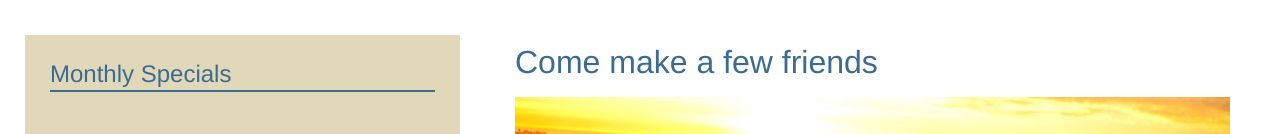
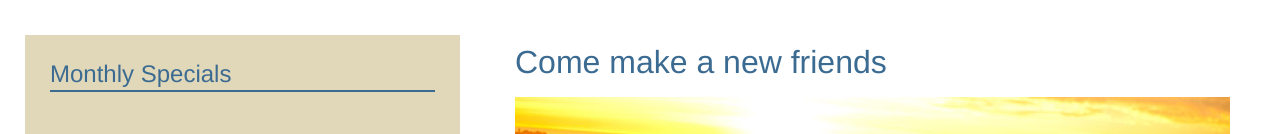
Before and after one commit to mikosz08/devop-learn, a plain HTML site: page explore_california/explorers.html in a window 1280 px wide. Shown: the part 240-374 px from the top of the page. Drawn offline with Linux system fonts and the light colour scheme.

Commit message:
Changes 'few' to 'new'

```diff
--- a/explore_california/explorers.html
+++ b/explore_california/explorers.html
@@ -64,7 +64,7 @@
           </div>
         </div>
         <div id="mainArticle">
-          <h1>Come make a few friends</h1>
+          <h1>Come make a new friends</h1>
           <img src="assets/images/bikes.jpg" alt="Come join us!" class="articleImage" />
           <div class="multiCol">
             <p>The Explorers are a community of people who love to travel, love California, and want to share their journeys and experiences with others. Joining is free, so if you haven't signed up yet, <a href="explorers/join.html">do so now!</a></p>
```
